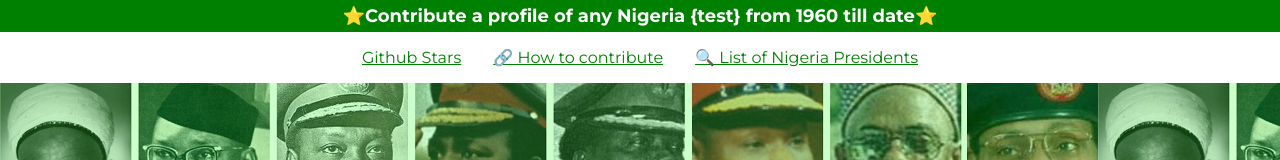
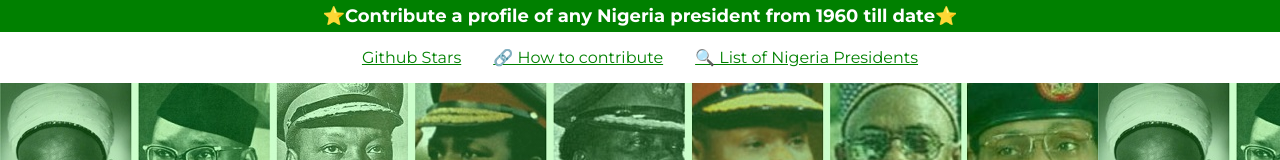
Before and after one commit to unclebay143/nigeria-presidents, a website: page index.html in a window 1280 px wide. Shown: the top 160 px of the page. Drawn offline with Linux system fonts and the light colour scheme.

Commit message:
fixing test

```diff
--- a/index.html
+++ b/index.html
@@ -43,7 +43,7 @@
   <header>
     <section class="top-nav">
       <h1>
-        ⭐Contribute a profile of any Nigeria {test} from 1960 till date⭐
+        ⭐Contribute a profile of any Nigeria president from 1960 till date⭐
       </h1>
     </section>
     <nav>
```
